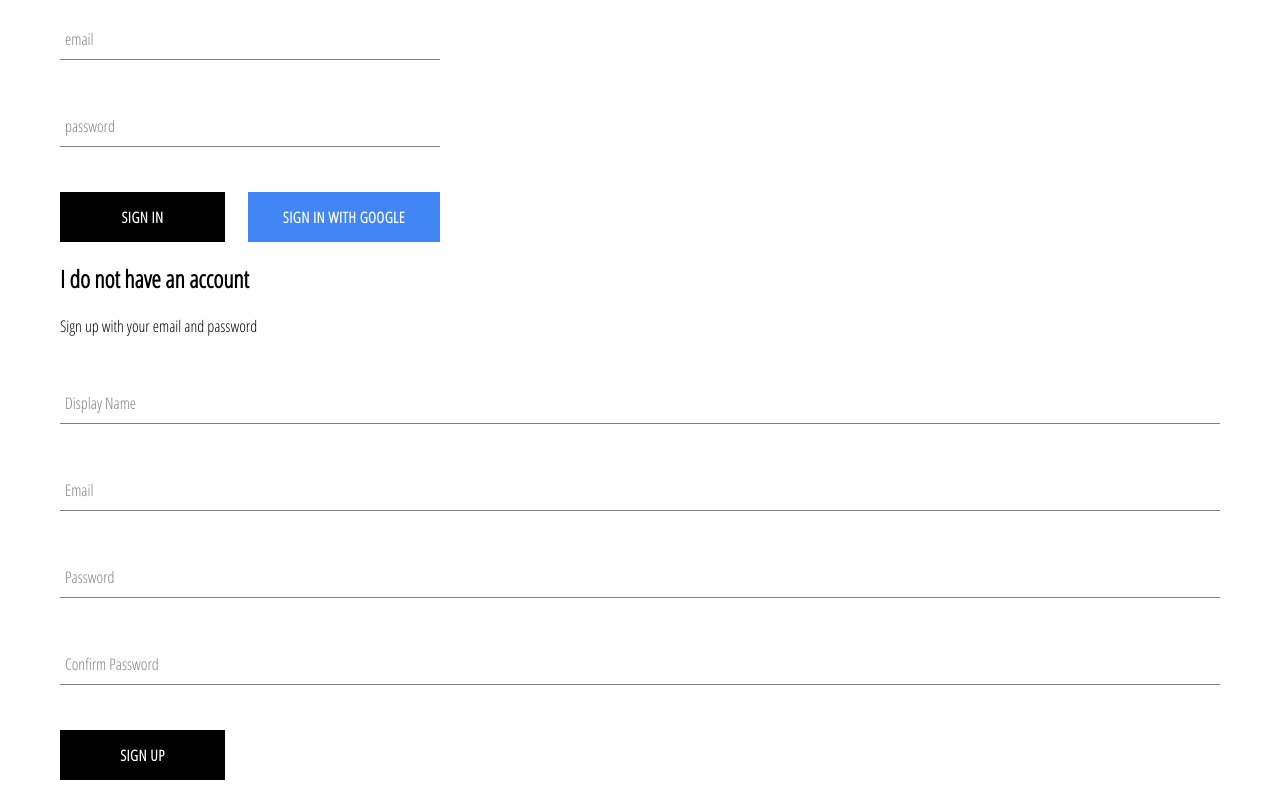
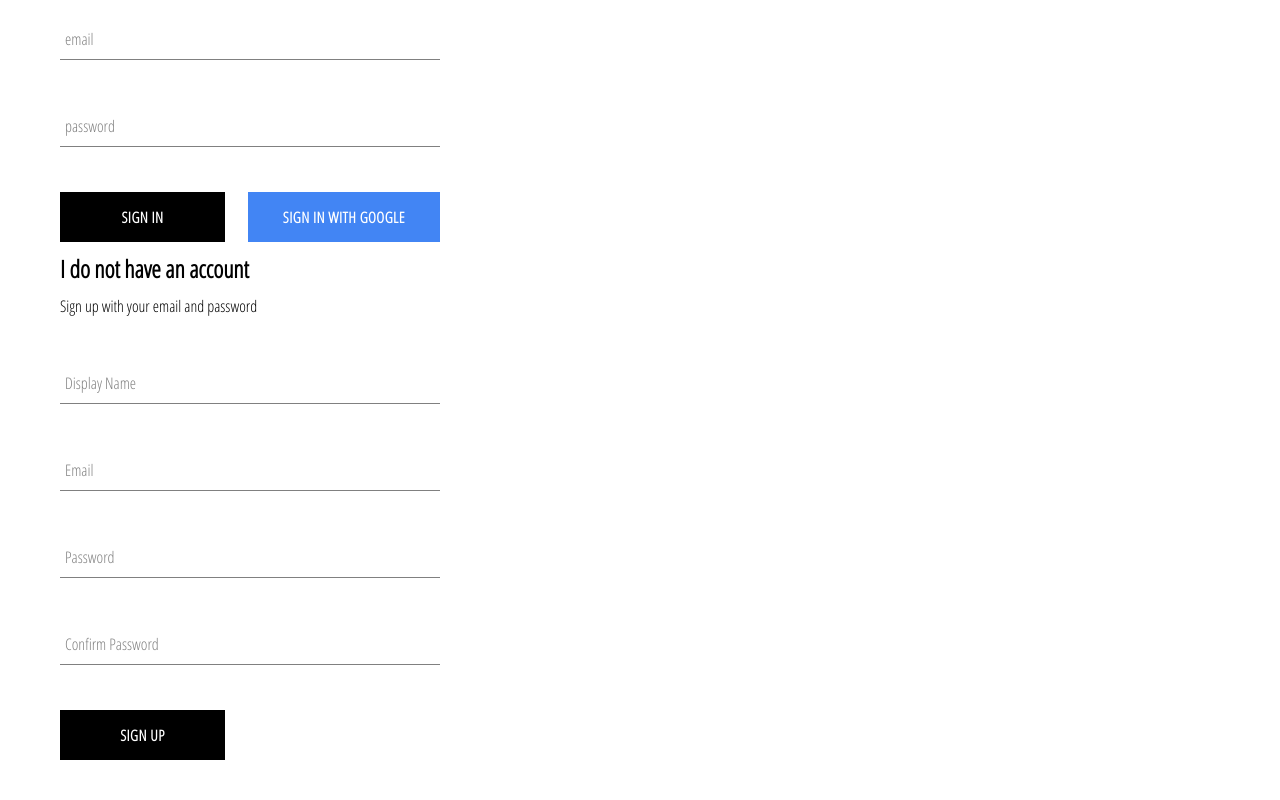
Before and after one commit to fredzerpa/royal-clothing, a React (Create React App) app: page /signin in a window 1280 px wide. Shown: the part 237-1037 px from the top of the page. Built offline with nearby package versions, Linux system fonts and the light colour scheme; no server answers.

Commit message:
Fixing Bugs within Sign-Up-And-Sign-Out-Page > Sign-Up component, Problem with the alignment and size of the components as shown in the course - TOR

```diff
--- a/src/components/sign-up/sign-up.jsx
+++ b/src/components/sign-up/sign-up.jsx
@@ -3,7 +3,7 @@ import React, { Component } from "react";
 import FormInput from "../form-input/form-input";
 import CustomButton from "../custom-button/custom-button";
 import { auth, createUserProfileDocument } from "../../firebase/firebase.utils";
-import "./sign-up";
+import "./sign-up.scss";
 
 class SignUp extends Component {
 	constructor() {
--- a/src/components/sign-up/sign-up.scss
+++ b/src/components/sign-up/sign-up.scss
@@ -1,4 +1,4 @@
-.signup {
+.sign-up {
     display: flex;
     flex-direction: column;
     width: 380px;
```
